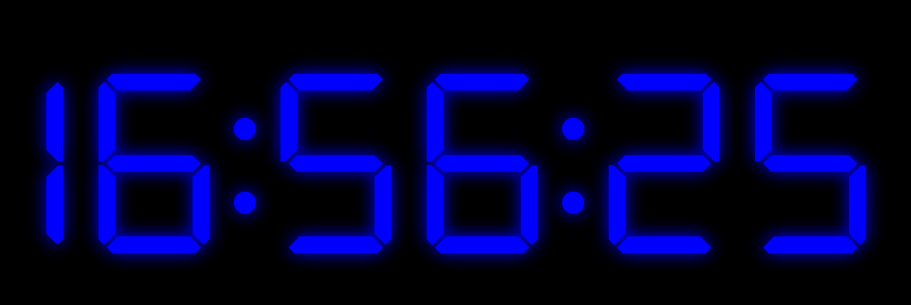
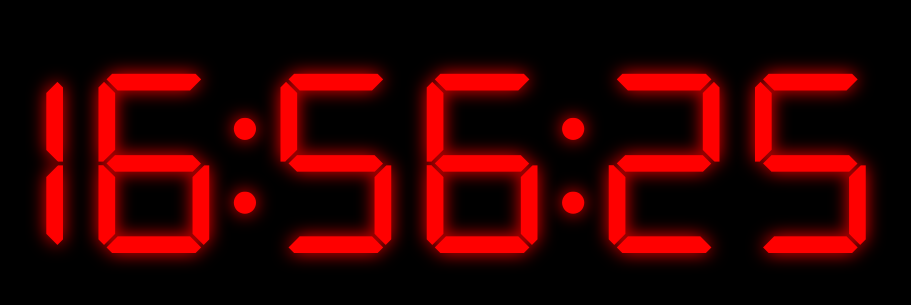
Before and after one commit to simochee/minimal-fullscreen-clock, a website: page docs/index.html in a window 1280 px wide. Shown: the part 237-542 px from the top of the page, without its empty margins (231-1142 px from the left). Drawn offline with Linux system fonts and the light colour scheme.

Commit message:
文字色を修正

```diff
--- a/docs/d81bbddc22a226b0fc9c0f370bda22d9.css
+++ b/docs/d81bbddc22a226b0fc9c0f370bda22d9.css
@@ -1 +1 @@
-@font-face{font-family:"7seg";src:url(ff097486a0982c76626fc29a71fc8ea1.ttf)}body{background:#000;user-select:none;cursor:default}.wrapper{position:absolute;top:0;left:0;right:0;bottom:0;display:flex;align-items:center;justify-content:center}.clock{color:blue;text-shadow:0 0 .1em blue;font-family:"7seg";font-size:14vw}
+@font-face{font-family:"7seg";src:url(ff097486a0982c76626fc29a71fc8ea1.ttf)}body{background:#000;user-select:none;cursor:default}.wrapper{position:absolute;top:0;left:0;right:0;bottom:0;display:flex;align-items:center;justify-content:center}.clock{color:red;text-shadow:0 0 .1em red;font-family:"7seg";font-size:14vw}
```
